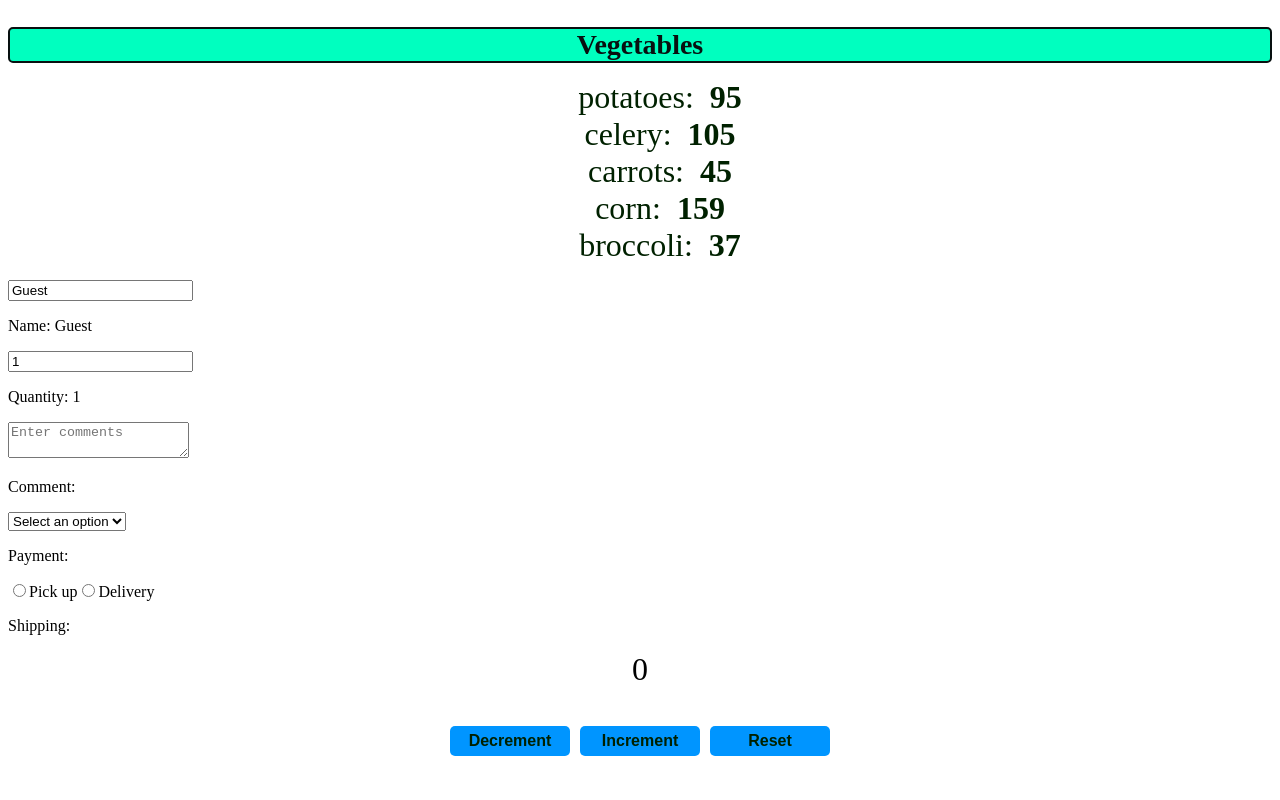
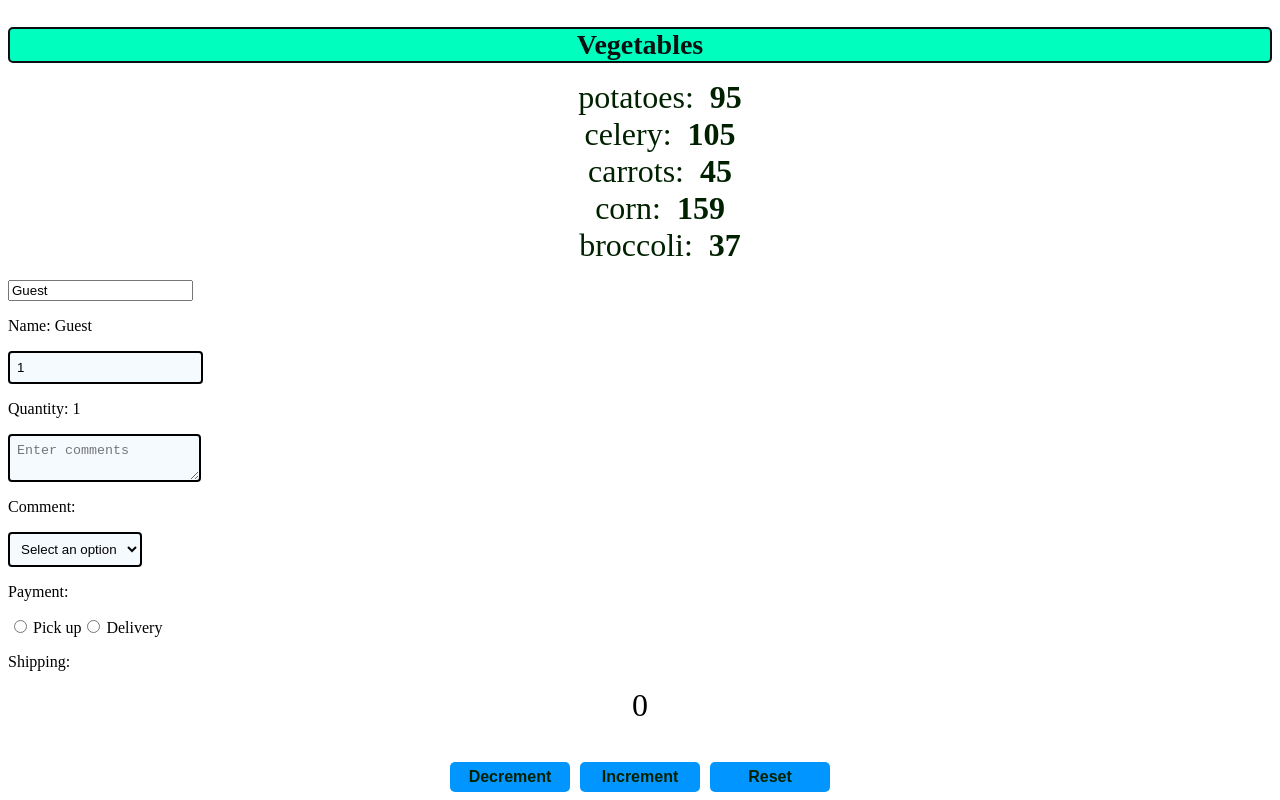
Before and after one commit to IliasSari/react-project-1, a React (Vite) app: page / in a window 1280 px wide. Shown: the part 1229-2029 px from the top of the page. Before the commit the page ends 1993 px from the top, so only its background shows below. Built offline with nearby package versions, Linux system fonts and the light colour scheme.

Commit message:
ended with css stylegit add .

```diff
--- a/src/index.css
+++ b/src/index.css
@@ -111,3 +111,18 @@
 .counter-button:hover{
   background-color: rgb(11, 99, 70);
 }
+
+input[type="radio"]{
+  margin-right: 5px;
+  height: 13px;
+  width: 15px;
+}
+
+input[type="text"], input[type="number"], textarea, select {
+    display: block;
+    margin-bottom: 10px;
+    padding: 7px;
+    border: 2px solid #000000;
+    border-radius: 4px;
+    background-color: rgb(245, 250, 255);
+}
```
